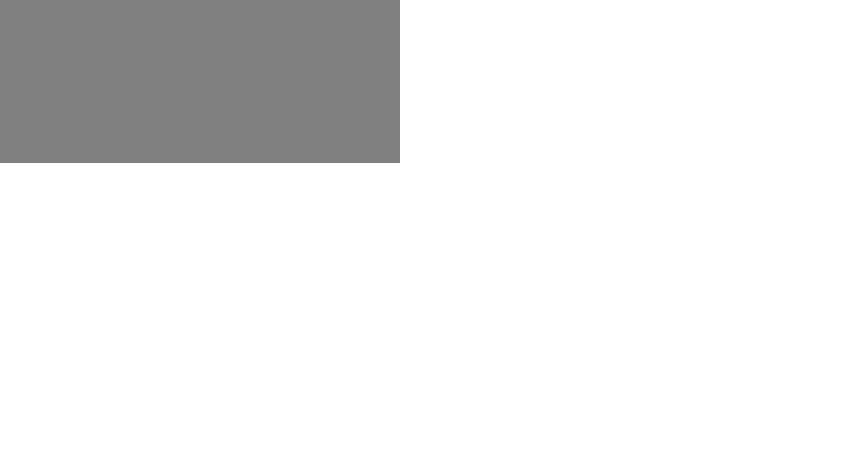
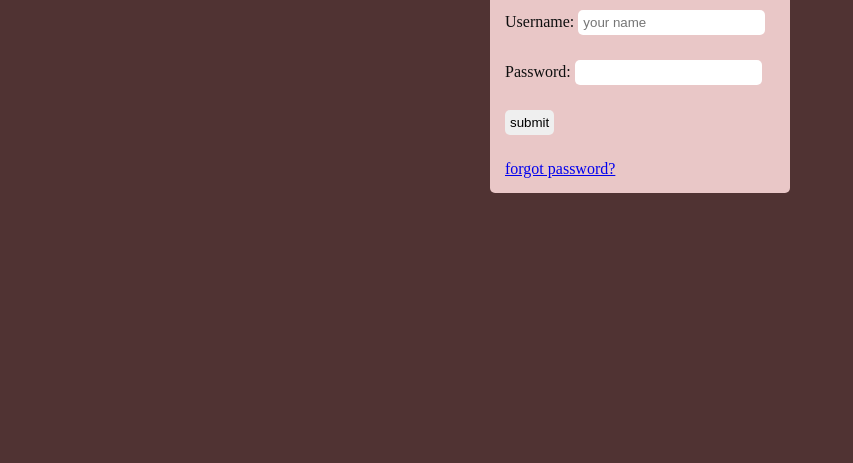
Before and after one commit to Shivakumardurshetti/Example, a plain HTML site: page Timepass/app.html in a window 1280 px wide. Shown: the part 337-800 px from the top of the page, without its empty margins (0-853 px from the left). Drawn offline with Linux system fonts and the light colour scheme.

Commit message:
app.html changes

```diff
--- a/Timepass/app.css
+++ b/Timepass/app.css
@@ -6,9 +6,23 @@ body{
     width: 100%;
     height: 100vh;
     display:flex;
+    justify-content: center;
+    align-items: center;
+    background-color: rgb(80, 51, 51);
 }
 .container{
-    height: 500px;
-    width: 400px;
-    background-color: grey;
+    color:rgb(14, 15, 15);
+    width: 300px;
+    background-color: rgb(233, 199, 199);
+    border-radius: 5px;
 }
+.a{
+    padding:10px;
+    margin:5px;
+}
+input{
+    padding:5px;
+    border-radius:5px;
+    border:none;
+
+}
--- a/Timepass/app.html
+++ b/Timepass/app.html
@@ -8,7 +8,12 @@
 </head>
 <body>
     <div class="container">
-        <h1>Sign-in</h1>
+
+        <div class="a"><h1>Sign-in</h1></div>
+        <div class="a">Username: <input type="text" placeholder="your name"></div>
+        <div class="a">Password: <input type="password"></div>
+        <div class="a"><input type="button" value="submit"></div>
+        <div class="a"> <a href="http://">forgot password?</a></div>
     </div>
 </body>
 </html>
```
Also changed, not shown: index.html (+1 -0 lines).
